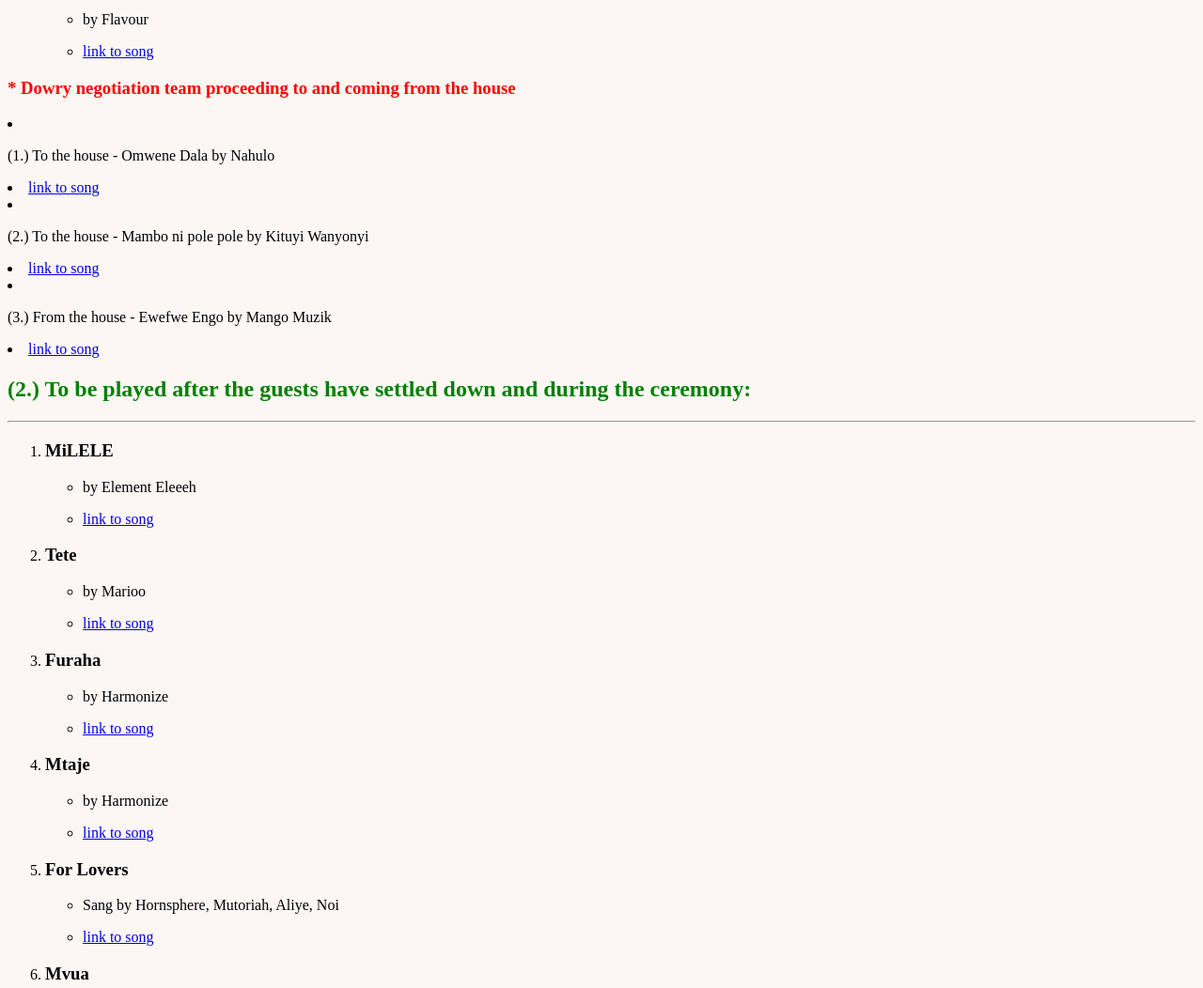
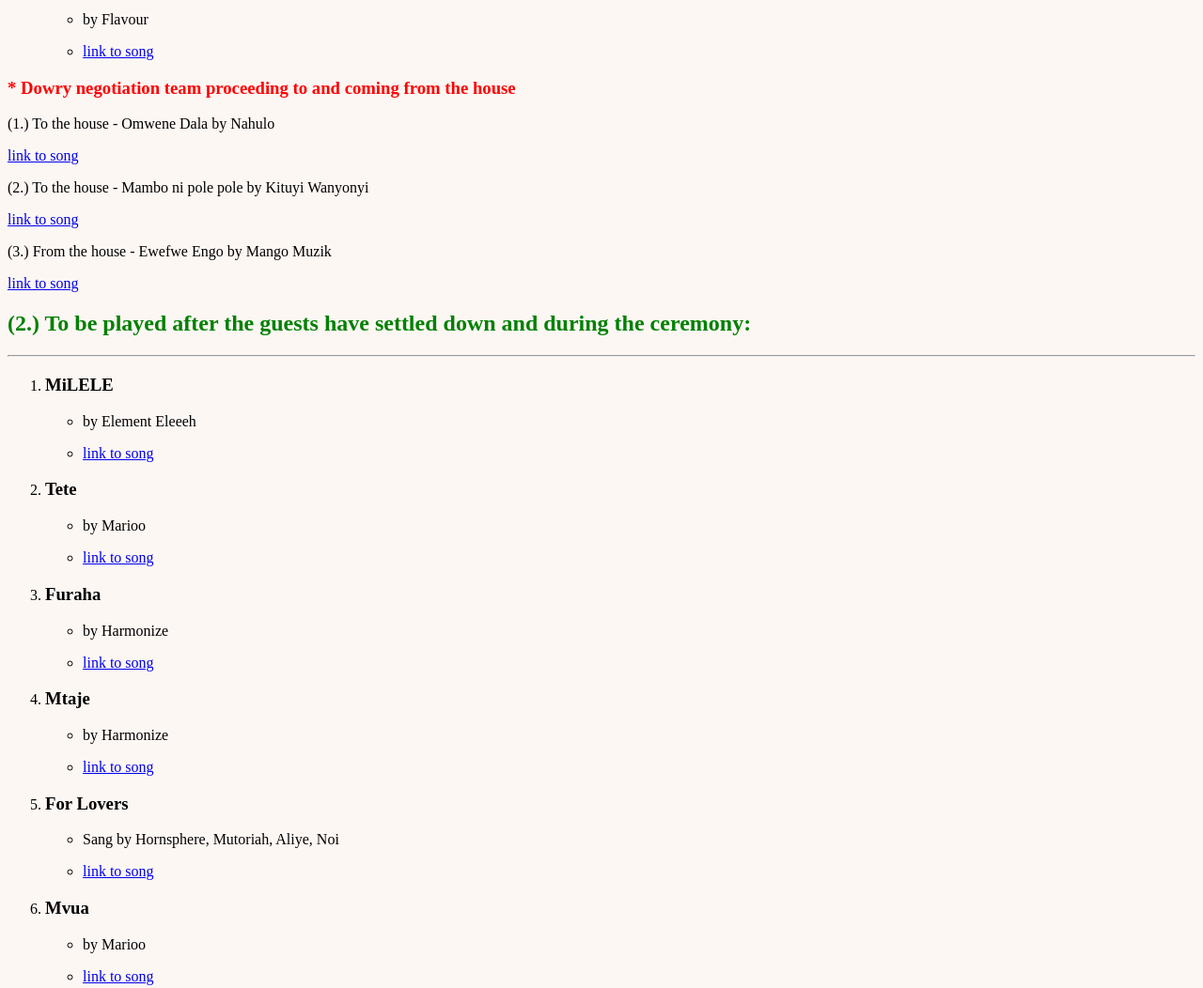
Before and after one commit to EstherFaith143/ikhwe-songs, a plain HTML site: page index.html in a window 1280 px wide. Shown: the part 1440-2492 px from the top of the page at 94% size. Drawn offline with Linux system fonts and the light colour scheme.

Commit message:
Update index.html

```diff
--- a/index.html
+++ b/index.html
@@ -72,15 +72,14 @@
     <li><p>by Flavour</p></li>
     <li><a href="https://www.youtube.com/watch?v=MtgT7Pqa788">link to song</a></li>
     </ul>
-
  </ol>
-        <h3 value="5">* Dowry negotiation team proceeding to and coming from the house </h3>
-    <li><p>(1.) To the house - Omwene Dala by Nahulo </p></li>
-    <li><a href="https://www.youtube.com/watch?v=GeaPeK5Iw50">link to song</a></li>
-    <li><p>(2.) To the house - Mambo ni pole pole by Kituyi Wanyonyi </p></li>
-    <li><a href="https://www.youtube.com/watch?v=Ojd6_H3m1Xs">link to song</a></li>
-    <li><p>(3.) From the house - Ewefwe Engo by Mango Muzik</p></li>
-    <li><a href="https://www.youtube.com/watch?v=_IU4tITxRng">link to song</a></li>
+    <h3 value="5">* Dowry negotiation team proceeding to and coming from the house </h3>
+    <p>(1.) To the house - Omwene Dala by Nahulo </p>
+    <a href="https://www.youtube.com/watch?v=GeaPeK5Iw50">link to song</a>
+    <p>(2.) To the house - Mambo ni pole pole by Kituyi Wanyonyi </p>
+    <a href="https://www.youtube.com/watch?v=Ojd6_H3m1Xs">link to song</a>
+    <p>(3.) From the house - Ewefwe Engo by Mango Muzik</p>
+    <a href="https://www.youtube.com/watch?v=_IU4tITxRng">link to song</a>
 
 
 
@@ -540,16 +539,16 @@
 </ol>
 
         <h3 value="5">* During key activities of the ceremony </h3>
-    <li><p>(1.) Introduction of the groom's side - Game Changer by Flavour </p></li>
-    <li><a href="https://www.youtube.com/watch?v=VS3BHKMqbu4">link to song</a></li>
-    <li><p>(2.) Introductions of the bride's side - Vindu maridadi by Amoh</p></li>
-    <li><a href="https://www.youtube.com/watch?v=9jv6aKjJG28">link to song</a></li>
-    <li><p>(3.) Gifting - Mwana wa mberi by Ninga Flames</p></li>
-    <li><a href="https://www.youtube.com/watch?v=snt1F_0KhyQ">link to song</a></li>
-    <li><p>(4a.) Cake Cutting - Ilomba by  Serro</p></li>
-    <li><a href="https://www.youtube.com/watch?v=_Nilf_qpOuQ">link to song</a></li>
-    <li><p>(4b.) Cake cutting - Mee too by Abigail Chams, Harmonize</p></li>
-    <li><a href="https://www.youtube.com/watch?v=qCOsfkUKMfI&list=RDqCOsfkUKMfI&start_radio=1">link to song</a></li>
+    <p>(1.) Introduction of the groom's side - Game Changer by Flavour </p>
+    <a href="https://www.youtube.com/watch?v=VS3BHKMqbu4">link to song</a>
+    <p>(2.) Introductions of the bride's side - Vindu maridadi by Amoh</p>
+    <a href="https://www.youtube.com/watch?v=9jv6aKjJG28">link to song</a>
+    <p>(3.) Gifting - Mwana wa mberi by Ninga Flames</p></li>
+    <a href="https://www.youtube.com/watch?v=snt1F_0KhyQ">link to song</a>
+    <p>(4a.) Cake Cutting - Ilomba by  Serro</p></li>
+    <a href="https://www.youtube.com/watch?v=_Nilf_qpOuQ">link to song</a>
+    <p>(4b.) Cake cutting - Mee too by Abigail Chams, Harmonize</p><
+    <a href="https://www.youtube.com/watch?v=qCOsfkUKMfI&list=RDqCOsfkUKMfI&start_radio=1">link to song</a>
 
 
 <h2>(3.) To be played towards end of the ceremony:</h2>
```
